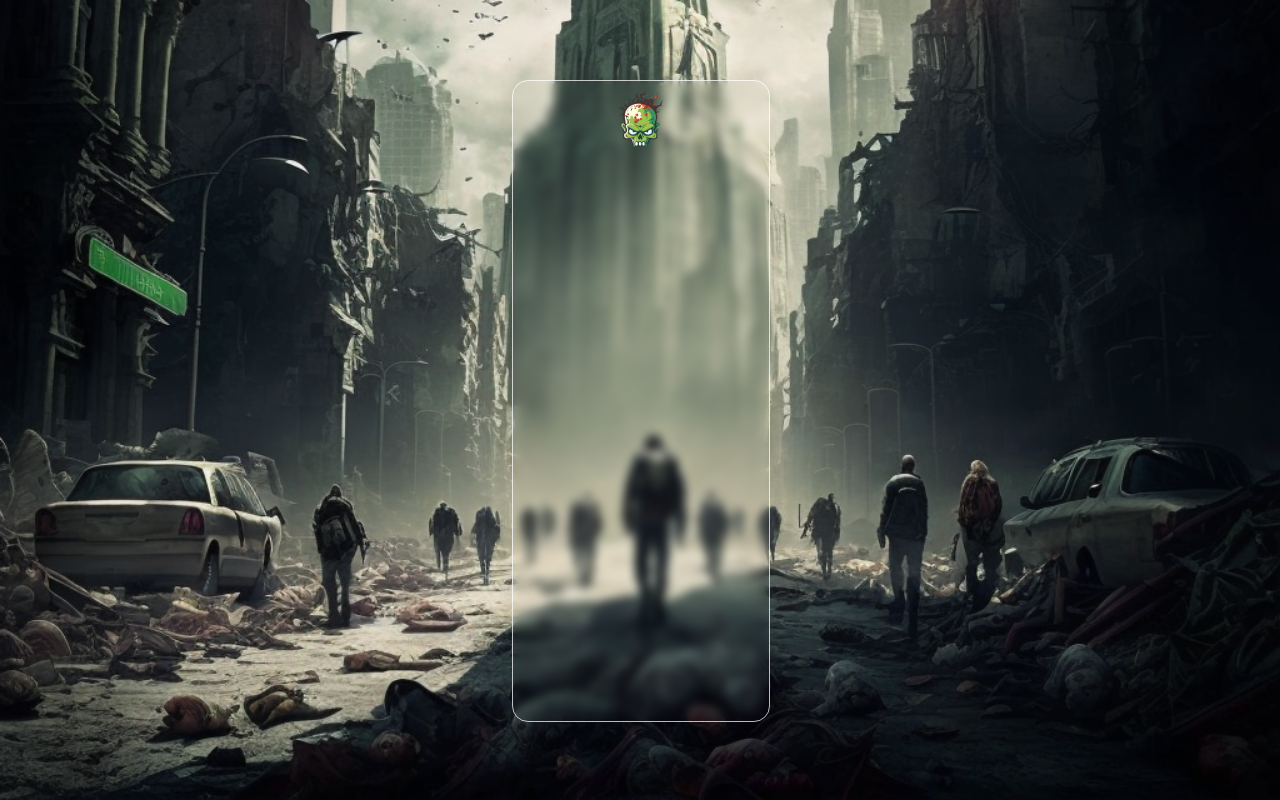
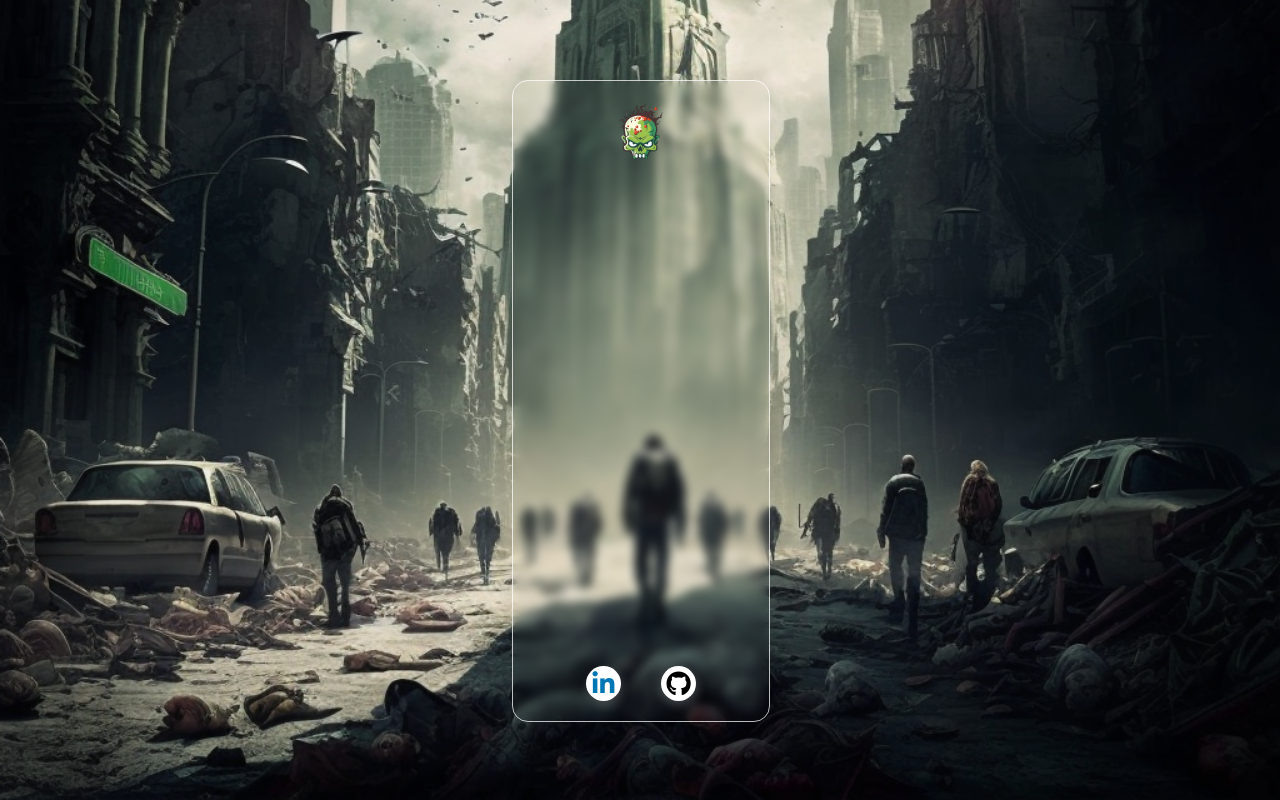
Before and after one commit to Aaxtrox/sign-up-form, a plain HTML site: page index.html in a window 1280 px wide. Drawn offline with Linux system fonts and the light colour scheme.

Commit message:
footer links

```diff
--- a/css/styles.css
+++ b/css/styles.css
@@ -22,12 +22,64 @@ main > * {
     width: 20vw;
     height: 80vh;
     display: flex;
-    align-items: flex-start;
-    justify-content: center;
+    flex-direction: column;
+    align-items: center;
+    justify-content: space-between;
 }
 
 img {
-    margin-top: 3%;
+    margin: 20px;
     width: 19%;
     height: auto;
 }
+
+/* footer */
+footer > div {
+    font-size: 0.9rem;
+}
+footer{
+    display: flex;
+    align-items: center;
+    justify-content: center;
+}
+.icon{
+    width: 35px;
+    height: 35px;
+    border-radius: 50px;
+    background: #fff;
+    margin: 20px;
+    text-align: center;
+    font-size: 25px;
+    line-height: 37px;
+    font-family: sans-serif;
+    overflow: hidden;
+    box-shadow: 2px 5px 10px rgba(150, 150, 150, .3);
+    transition: all .1s ease-out;
+}
+.icon:hover{
+    width: 200px;
+    cursor: pointer;
+    display: flex;
+    align-items: center;
+    justify-content: space-evenly;
+    color: #fff;
+}
+.icon:hover i{
+    color: #fff;
+}
+.icon .fa-linkedin-in{
+    color: #0077B5;
+}
+.lnk:hover{
+    background: #0077B5;
+}
+.icon .fa-github{
+    color: #000;
+}
+.git:hover{
+    background: #000;
+}
+a{
+    text-decoration: none;
+    color: #fff;
+}
--- a/index.html
+++ b/index.html
@@ -6,12 +6,25 @@
     <meta name="viewport" content="width=device-width, initial-scale=1.0">
     <link rel="stylesheet" href="./css/normalize.css">
     <link rel="stylesheet" href="./css/styles.css">
+    <script src="https://kit.fontawesome.com/b356ad9dc8.js" crossorigin="anonymous"></script>
     <title>sign-up form</title>
 </head>
 <body>
     <main>
         <div>
             <img src="./img/logo2-removebg-preview.png" alt="logo">
+            <footer>
+                <div class="icon lnk">
+                    <a href="https://www.linkedin.com/in/pawel-wojciechowski-908996260/">
+                    <i class="fa-brands fa-linkedin-in"></i>
+                    <span>Linkedin</span></a>
+                </div>
+                <div class="icon git">
+                    <a href="https://github.com/Aaxtrox/">
+                    <i class="fa-brands fa-github"></i>
+                    <span>GitHub</span></a>
+                </div>
+            </footer>
         </div>
     </main>
 </body>
```
